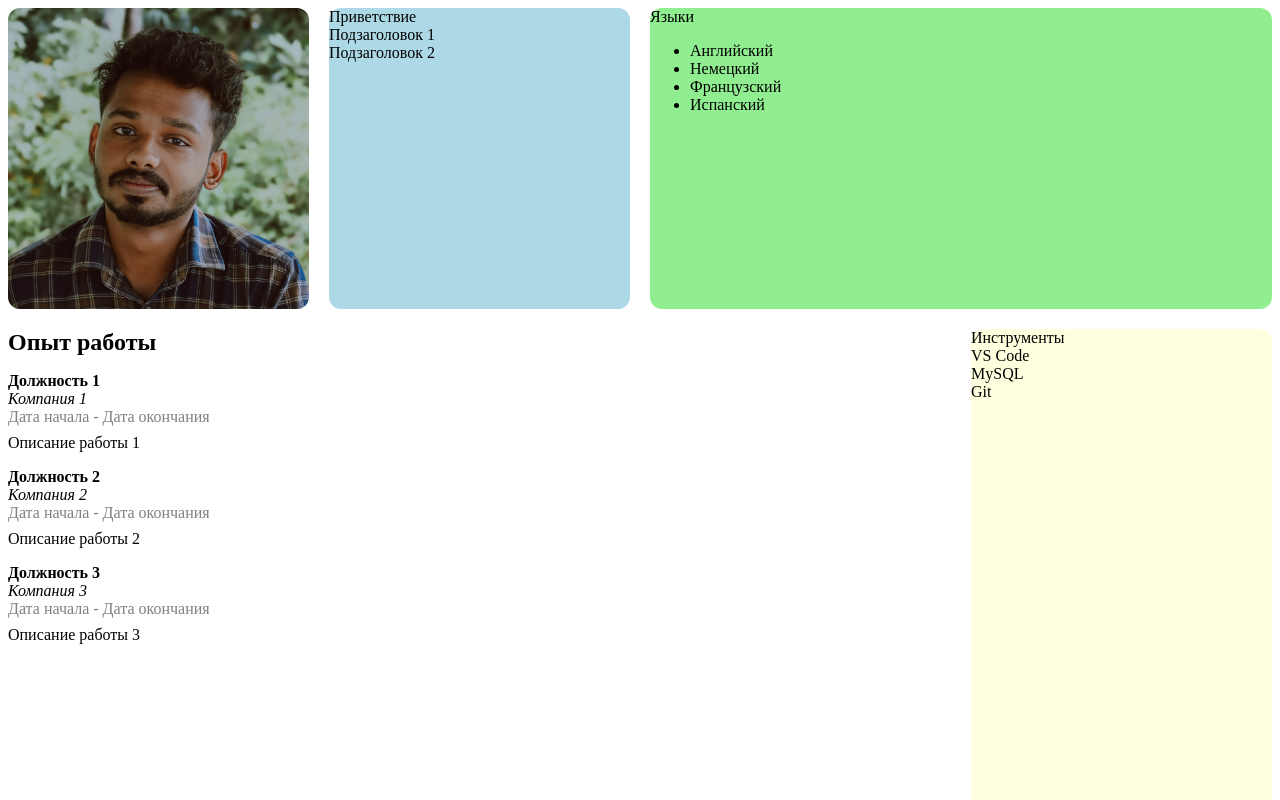
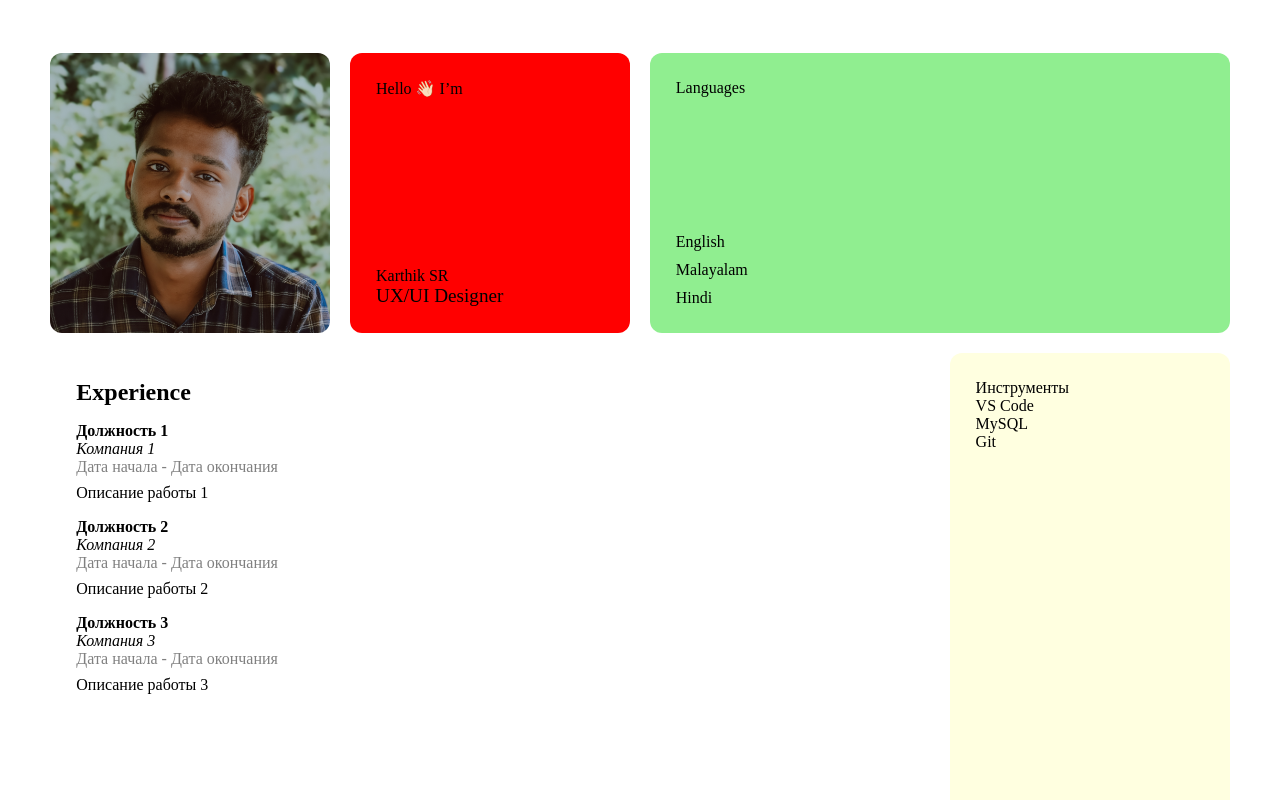
Before and after one commit to jsenjoyer123/CV, a plain HTML site: page index.html in a window 1280 px wide. Shown: the top 800 px of the page. Drawn offline with Linux system fonts and the light colour scheme.

Commit message:
profile and greeting redy

```diff
--- a/index.html
+++ b/index.html
@@ -10,21 +10,20 @@
     <div class="cv-container">
       <div class="avatar"></div>
       <div class="greeting">
-        <div class="greeting-title">Приветствие</div>
-        <div class="greeting-subtitle">Подзаголовок 1</div>
-        <div class="greeting-subtitle">Подзаголовок 2</div>
+        <div class="greeting-title">Hello 👋🏻 I’m</div>
+        <div class="greeting-subtitle">Karthik SR</div>
+        <div class="greeting-subtitle">UX/UI Designer</div>
       </div>
       <div class="languages">
-        <div class="languages-title">Языки</div>
+        <div class="languages-title">Languages</div>
         <ul class="languages-list">
-          <li>Английский</li>
-          <li>Немецкий</li>
-          <li>Французский</li>
-          <li>Испанский</li>
+          <li>English</li>
+          <li>Malayalam</li>
+          <li>Hindi</li>
         </ul>
       </div>
       <div class="experience">
-        <div class="experience-title">Опыт работы</div>
+        <div class="experience-title">Experience</div>
         <div class="job">
           <div class="job-title">Должность 1</div>
           <div class="job-company">Компания 1</div>
--- a/styles.css
+++ b/styles.css
@@ -1,15 +1,26 @@
+html {
+  font-size: clamp(10px, calc(10px + (100vw - 595px) * 0.00876), 16px);
+}
+
+ul, ol {
+  list-style: none;
+  margin: 0;
+  padding: 0;
+}
+
+
 .cv-container {
     display: grid;
     grid-template-columns: repeat(12, 1fr);
     grid-template-rows: repeat(33, 1fr);    /* строки 3–14 */
+    padding: 3.56% 3.36%;
     gap: 20px;
   }
 
   .cv-container > * {
     border-radius: 12px;
+    padding: 2.017vw;
   }
-
-
 
 
 
@@ -30,24 +41,93 @@
 
 
 
-  .greeting {
-    grid-column: 4 / 7;
-    grid-row: 1 / 7;
-    background-color: #add8e6; /* Светло-голубой */
-    aspect-ratio: 1/1;
+.greeting {
+  grid-column: 4 / 7;
+  grid-row: 1 / 7;
+  background-color: red;
+  aspect-ratio: 1/1;
+  display: flex;
+  flex-direction: column;
+  /* align-items: flex-start; */
+  /* padding-left: 19.35%;
+  padding-right: 19.35%; */
+  /* padding: 10px; */
+  /* font-size: 10px; */
+  /* padding-top: 20%;
+  padding-bottom: 20%; */
 }
+
+.greeting .greeting-title {
+  font-size: 1rem;
+  overflow-wrap: break-word;
+  margin-bottom: auto;
+}
+
+.greeting .greeting-subtitle:first-of-type {
+  font-size: 1.4rem;
+  overflow-wrap: break-word;
+}
+
+.greeting .greeting-subtitle:last-of-type {
+  font-size: 1.2rem;
+  overflow-wrap: break-word;
+}
+
+
+
 
   .languages {
     grid-column: 7 / 13;
     grid-row: 1 / 7;
     background-color: #90ee90; /* Светло-зеленый */
+    display: flex;
+    flex-direction: column;
   }
+  .languages-title {
+    margin-bottom: auto;
+  }
+
+  .languages-list {
+    display: flex;
+    flex-direction: column;
+    gap: 10px;
+  }
+
+
+
+
+
+
+
+
+
+
+
+
+
+
+
+
 
   .tools {
     grid-column: 10 / 13; /* колонки 10–12 */
     grid-row:    7 / 22;   /* строка 2 */
     background-color: #ffffe0; /* Светло-желтый */
   }
+
+
+
+
+
+
+
+
+
+
+
+
+
+
   .experience{
     grid-column: 1 / 10; /* колонки 1–9 (можно подкорректировать) */
     grid-row:    7 / 22;  /* строка 2 */
@@ -57,6 +137,20 @@
     font-weight: bold; /* Bold title */
     margin-bottom: 1rem; /* Space below the title */
   }
+
+
+
+
+
+
+
+
+
+
+
+
+
+
 
   .job {
     grid-column: 0 / 9; /* колонки 10–12 */
@@ -80,12 +174,30 @@
     margin-top: 0.5rem; /* Space above job description */
   }
 
+
+
+
+
+
+
+
+
+
+
+
+
+
+
+
+
+
+
   .education {
     /* grid-area: 10 / 1 / 15 / 7; */
     grid-column: 1 / 6; /* колонки 1–9 (можно подкорректировать) */
     grid-row:    22 / 34;  /* строка 2 */
     background-color: #ffb6c1;
-    padding: 20px;
+    /* padding: 20px; */
     box-sizing: border-box;
   }
 
@@ -103,7 +215,7 @@
   .education-item {
     background: #fff;
     border-radius: 8px;
-    padding: 15px;
+    /* padding: 15px; */
     flex: 1; /* Три карточки равномерно заполняют строку */
     box-shadow: 0 2px 6px rgba(0, 0, 0, 0.1);
     box-sizing: border-box;
@@ -125,6 +237,19 @@
     font-size: 0.9rem;
   }
 
+
+
+
+
+
+
+
+
+
+
+
+
+
   .contacts {
     grid-column: 6 / 13; /* колонки 1–9 (можно подкорректировать) */
     grid-row:    30 / 34;  /* строка 2 */
@@ -136,7 +261,32 @@
     grid-row:    22 / 30;  /* строка 2 */
     background-color: #ffe4e1;
   }
-  @media (max-width: 768px) {
+
+
+
+
+
+
+
+
+
+
+
+
+
+
+
+
+
+
+
+
+
+
+
+
+
+  @media (max-width: 595px) {
     .cv-container {
       grid-template-columns: repeat(6, 1fr); /* 6 columns for tablet */
       grid-template-rows: auto; /* Automatic row heights */
@@ -154,7 +304,7 @@
       display: flex;
       flex-direction: column; /* Упорядочивает элементы по вертикали */
       justify-content: space-between; /* Распределяет пространство между элементами */
-      padding: 10px; /* Добавляет отступы */
+      /* padding: 10px; Добавляет отступы */
     }
 
     .greeting-title {
@@ -171,7 +321,7 @@
       grid-column: 7 / 13;
       grid-row: 1;
       background-color: #90ee90;
-      padding: 10px; /* Add padding for better spacing */
+      /* padding: 10px; Add padding for better spacing */
     }
 
     .languages-title {
@@ -181,8 +331,9 @@
     }
 
     .languages-list {
-      list-style-type: none; /* Remove default list styling */
-      padding: 0; /* Remove padding */
+      display: flex;
+      flex-direction: column;
+      gap: 17px;
     }
 
     .languages-list li {
@@ -190,11 +341,19 @@
       margin: 0.3125rem 0; /* Space between list items */
     }
 
+
+
+
+
+
+
+
+
     .tools {
       grid-column: 10 / 13; /* или ваши колонки */
       grid-row: 2; /* или ваша строка */
       background-color: #ffffe0;
-      padding: 20px;
+      /* padding: 20px; */
     }
 
     /* Заголовок блока "Инструменты" */
@@ -217,7 +376,7 @@
       flex-direction: column;
       align-items: center;
       width: 80px; /* фиксированная ширина */
-      padding: 10px;
+      /* padding: 10px; */
       background: white;
       border-radius: 8px;
       box-shadow: 0 2px 6px rgba(0, 0, 0, 0.1);
```
